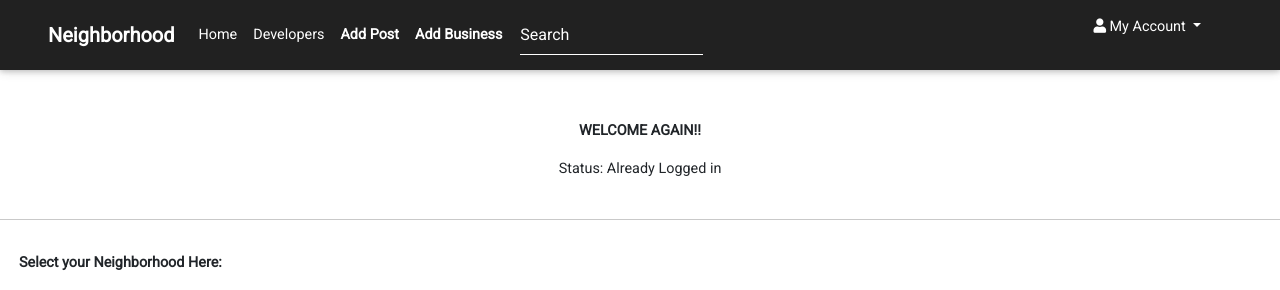
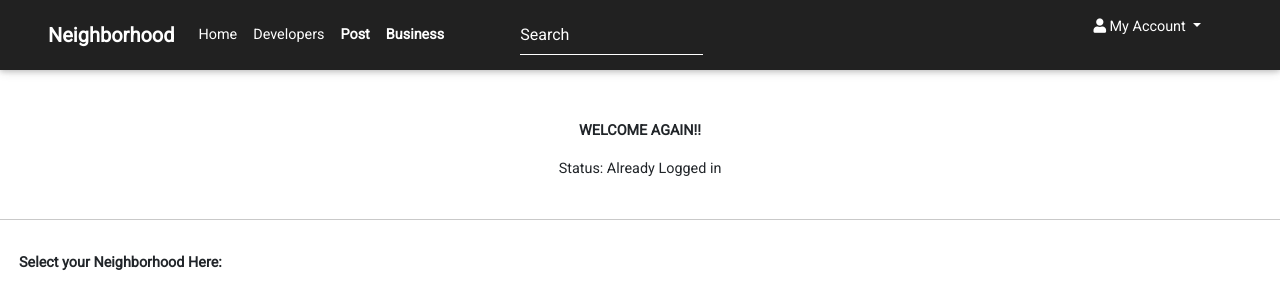
Before and after one commit to sam2020-4/Neighborhood, a Django app: page / in a window 1280 px wide. Shown: the top 290 px of the page. Run offline with Django 3.2, Linux system fonts and the light colour scheme; the visitor is signed in with stand-in values (Sample User, id 1); data that the repository does not hold is empty; some libraries are stand-ins or nearby versions.

Commit message:
modified views

```diff
--- a/Nproject/settings.py
+++ b/Nproject/settings.py
@@ -15,6 +15,7 @@ import cloudinary
 import cloudinary.uploader
 import cloudinary.api
 import dj_database_url
+import django_heroku
 from decouple import config,Csv
 
 
@@ -181,6 +182,10 @@ STATICFILES_STORAGE = 'whitenoise.storage.CompressedManifestStaticFilesStorage'
 MEDIA_URL = '/collections/'
 MEDIA_ROOT = os.path.join(BASE_DIR, 'collections')
 
+
+# Configure Django App for Heroku.
+django_heroku.settings(locals())
+
 # cloudinary
 cloudinary.config(
   cloud_name = config('Cloud_name'),
--- a/Nproject/urls.py
+++ b/Nproject/urls.py
@@ -19,6 +19,7 @@ from django.contrib.auth import views
 from registration.backends.simple.views import RegistrationView
 from neighborhood.forms import RegisterForm
 
+
 urlpatterns = [
     url(r'^admin/', admin.site.urls),
     url(r'', include('neighborhood.urls')),
--- a/neighborhood/templates/navbar.html
+++ b/neighborhood/templates/navbar.html
@@ -24,11 +24,11 @@
 
         {% if user.is_authenticated %}
         <li class="nav-item">
-          <a class="nav-link font-weight-bold" href="{%url 'new-post'%}"> Add Post </a>
+          <a class="nav-link font-weight-bold" href="{%url 'new-post'%}"> Post </a>
         </li>
         {% endif %}
         <li class="nav-item">
-          <a class="nav-link font-weight-bold" href="{%url 'new-business'%}">Add Business</a>
+          <a class="nav-link font-weight-bold" href="{%url 'new-business'%}">Business</a>
         </li>
       </ul>
 
--- a/requirements.txt
+++ b/requirements.txt
@@ -7,6 +7,7 @@ Django==1.11.29
 django-bootstrap4==1.0.1
 django-countries==5.5
 django-crispy-forms==1.8.0
+django-heroku==0.3.1
 django-registration==2.4.1
 django-tinymce==2.8.0
 psycopg2==2.8.3
--- /dev/null
+++ b/runtime.txt
@@ -0,0 +1 @@
+python-3.6.12
```
